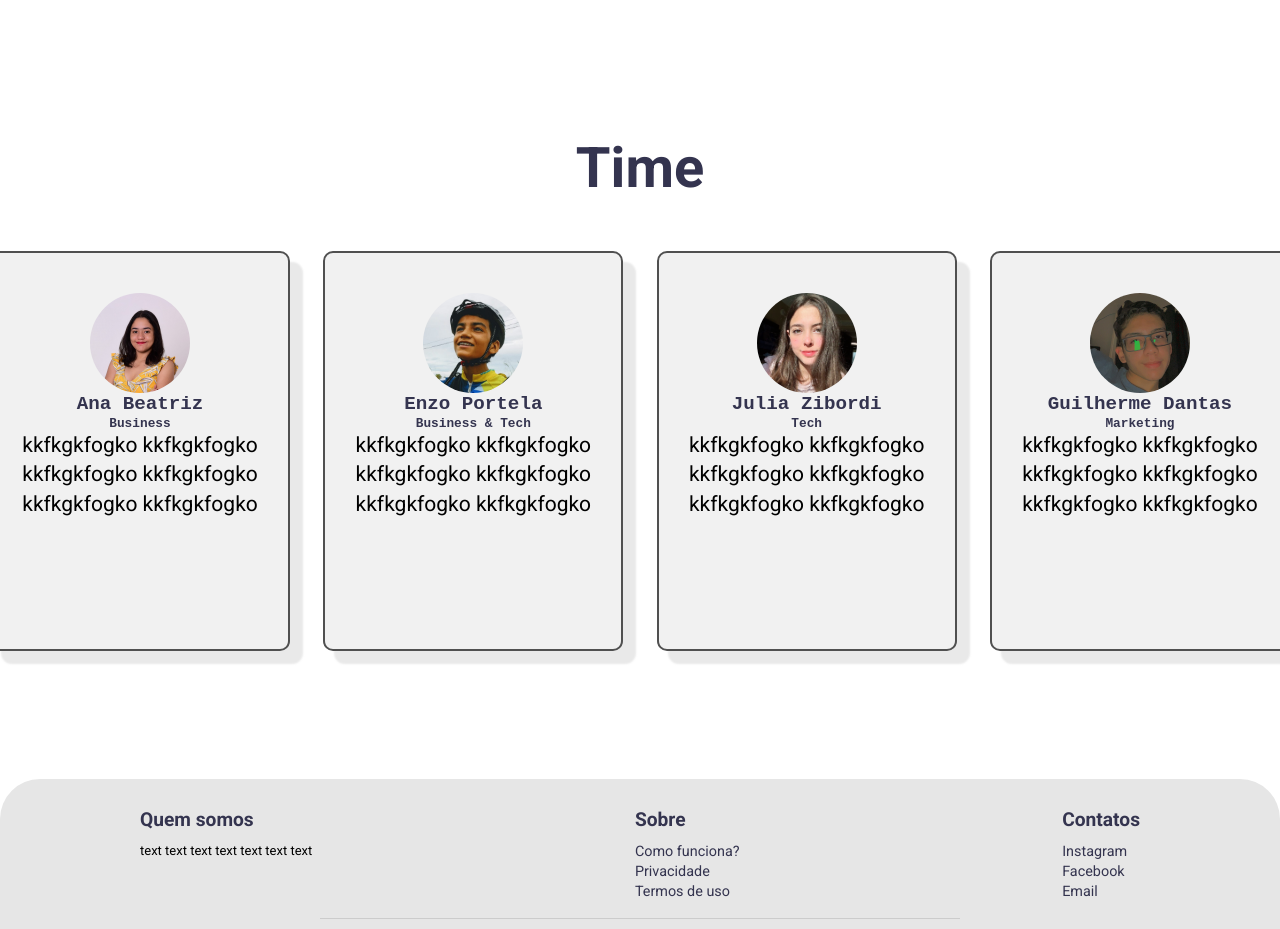
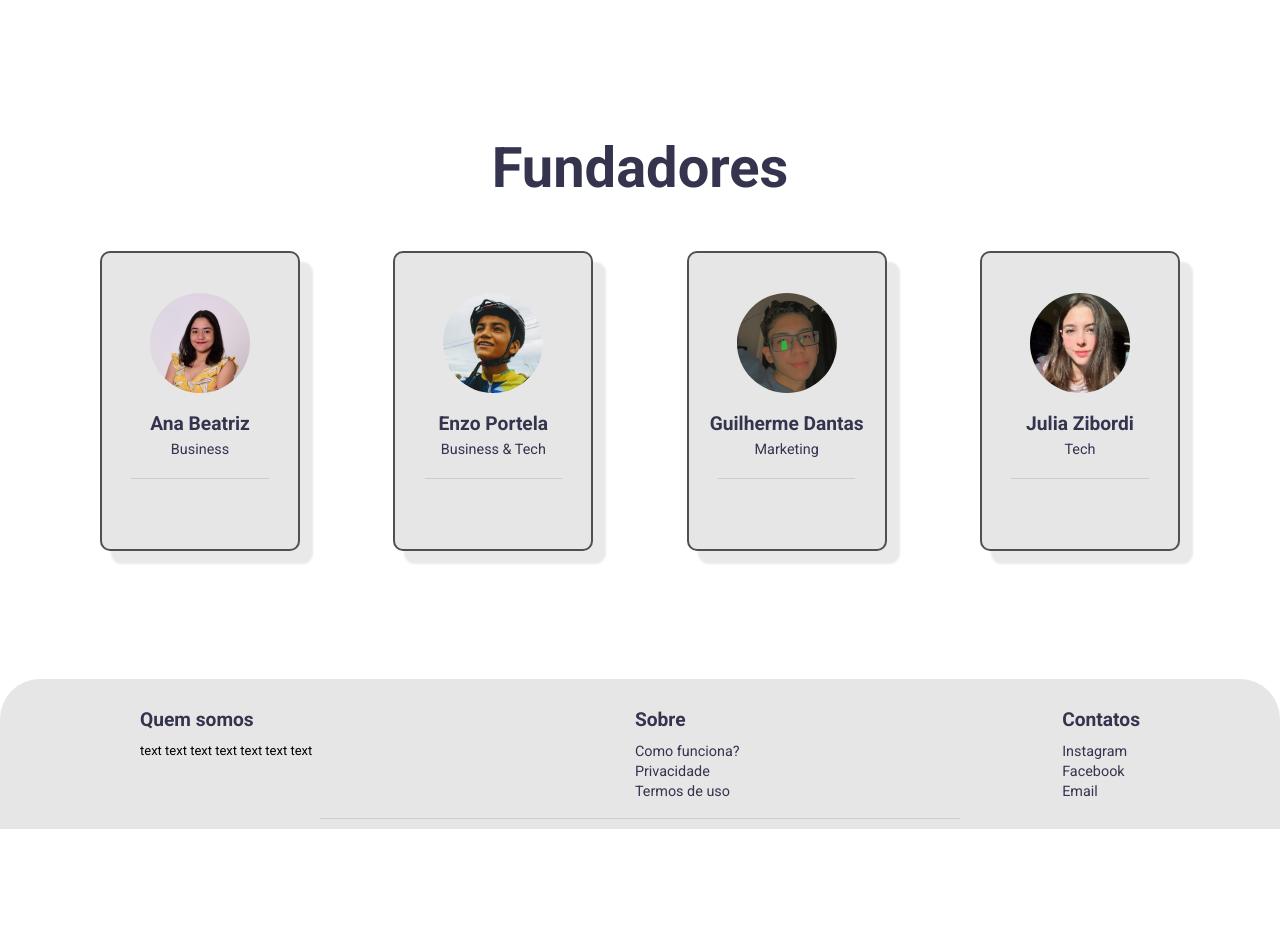
Before and after one commit to InspiraMe-io/inspirame.landingpage, a Next.js app: page / in a window 1280 px wide. Shown: the part 3540-4469 px from the top of the page. After the commit the page ends 4369 px from the top, so only its background shows below. Built offline with nearby package versions, Linux system fonts and the light colour scheme.

Commit message:
some layout changes

```diff
--- a/src/components/Footer.tsx
+++ b/src/components/Footer.tsx
@@ -34,7 +34,7 @@ export default function Footer() {
           </p>
         </div>
       </div>
-      <hr className={styles.hr1}></hr>
+      <hr className={styles.hr}></hr>
       {/* <p>
         <a>Made with ❤️ in Brazil | InspiraMe &copy; 2021</a>
       </p> */}
--- a/src/components/TeamSection.tsx
+++ b/src/components/TeamSection.tsx
@@ -23,23 +23,23 @@ export default function TeamSection() {
       image: "enzo.jpg",
     },
     {
+      name: "Guilherme Dantas",
+      description: "Marketing",
+      socialNetwork: "https://www.linkedin.com/in/enzoportela",
+      image: "guilherme.jpg",
+    },
+    {
       name: "Julia Zibordi",
       description: "Tech",
       socialNetwork: "https://www.linkedin.com/in/enzoportela",
       image: "julia.jpg",
-    },
-    {
-      name: "Guilherme Dantas",
-      description: "Marketing",
-      socialNetwork: "https://www.linkedin.com/in/enzoportela",
-      image: "guilherme.jpg",
     },
   ];
   return (
     <section className={styles.teamSection}>
       <Slide direction="right">
         <div className={styles.teamSectionContainer}>
-          <h1>Time</h1>
+          <h1>Fundadores</h1>
           <div className={styles.cardsContainer}>
             {people.map((item) => {
               return (
@@ -54,10 +54,40 @@ export default function TeamSection() {
                     <h1>{item.name}</h1>
                     <h2>{item.description}</h2>
                   </div>
-                  <p>
-                    kkfkgkfogko kkfkgkfogko kkfkgkfogko kkfkgkfogko kkfkgkfogko
-                    kkfkgkfogko
-                  </p>
+                  <hr />
+                  <div className={styles.socialContainer}>
+                      <div className={styles.icon}>
+                          <div></div>
+                      </div>
+                    {/* <ul>
+                      <li>
+                        <a href="#">
+                          <i className="fab fa-facebook-f"></i>
+                        </a>
+                      </li>
+                      <li>
+                        <a href="#">
+                          <i className="fab fa-twitter"></i>
+                        </a>
+                      </li>
+                      <li>
+                        <a href="#">
+                          <i className="fab fa-behance"></i>
+                        </a>
+                      </li>
+                      <li>
+                        <a href="#">
+                          <i className="fab fa-instagram"></i>
+                        </a>
+                      </li>
+                      <li>
+                        <a href="#">
+                          <i className="fab fa-google-plus-g"></i>
+                        </a>
+                      </li>
+                      <div className={styles.socialIcons}></div>
+                    </ul> */}
+                  </div>
                 </div>
               );
             })}
--- a/src/styles/components/TeamSection.module.scss
+++ b/src/styles/components/TeamSection.module.scss
@@ -23,32 +23,35 @@
   flex-direction: row;
   // flex-wrap: wrap;
   justify-content: space-between;
-    width: 1300px;
+  width: 1080px;
   margin-top: 50px;
+  flex-wrap: wrap;
 }
 
 .card {
   display: flex;
-    width: 300px;
-    height: 400px;
-    background-color: rgb(241, 241, 241);
+  width: 200px;
+  height: 300px;
+  background-color: rgb(230, 230, 230);
   border-radius: 10px;
   box-shadow: 12px 12px 2px 1px rgba(143, 143, 143, 0.2);
   border: 2px solid rgb(80, 80, 80);
   align-items: center;
   flex-direction: column;
-    img {
-        border-radius: 50%;
-    }
 
-    h1 {
-        font-size: 1.2rem;
-        font-family: 'Courier New', Courier, monospace;
+  hr {
+    border: 0;
+    border-top: 1px solid #ccc;
+    width: 70%;
+    margin-top: 20px;
+    margin-bottom: 10px;
   }
 
   h2 {
-        font-size: 0.8rem;
-        font-family: 'Courier New', Courier, monospace;
+    font-size: 0.9rem;
+    font-weight: normal;
+    margin-top: 5px;
+    // font-family: 'Courier New', Courier, monospace;
   }
 }
 
@@ -57,4 +60,36 @@
   flex-direction: column;
   align-items: center;
   margin-top: 40px;
+
+  img {
+    border-radius: 50%;
+    margin-bottom: 20px;
   }
+
+  h1 {
+    font-size: 1.2rem;
+    font-weight: bold;
+    // font-family: 'Courier New', Courier, monospace;
+  }
+
+  h2 {
+    font-size: 0.9rem;
+    font-weight: normal;
+    // font-family: 'Courier New', Courier, monospace;
+  }
+}
+
+.socialContainer {
+  display: flex;
+  align-items: center;
+  flex-direction: row;
+
+
+}
+
+.icon {
+    display: flex;
+    width: 50px;
+    height: 50px;
+    color: white;
+  }
```
Lines whose indentation alone changed are shown as unchanged.
